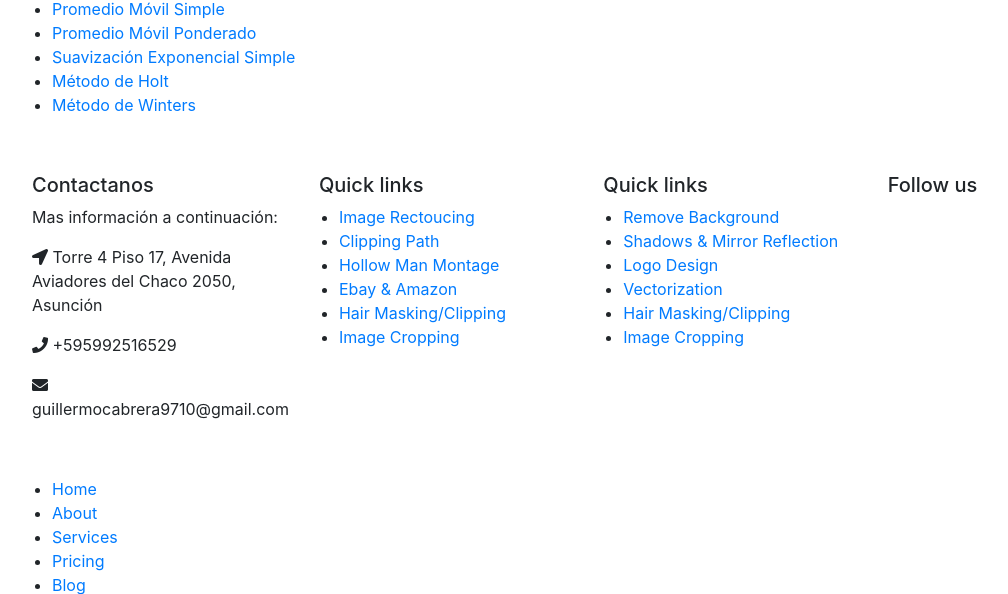
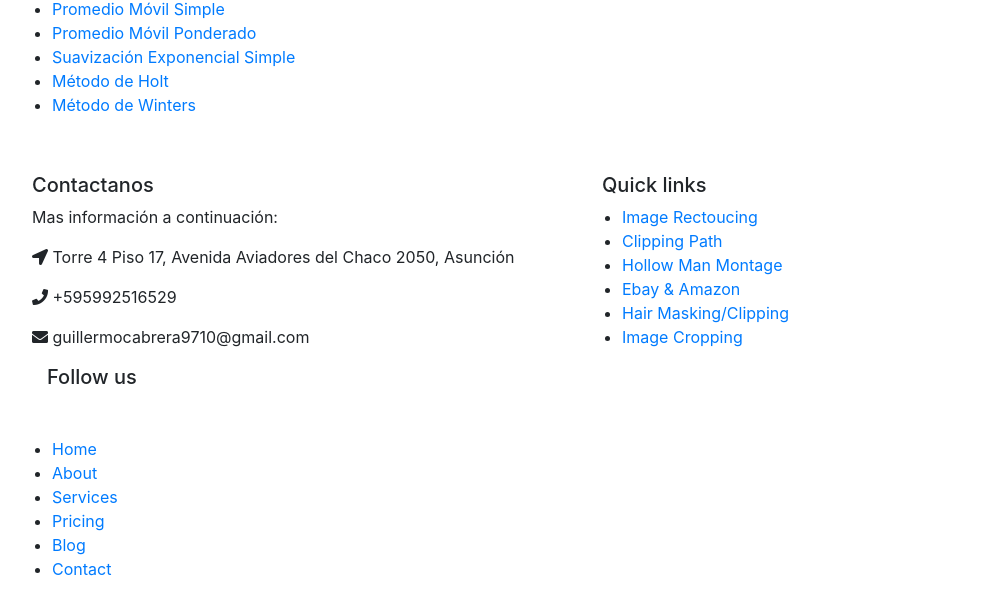
Before and after one commit to gillopy/gillopy.github.io, a plain HTML site: page index.html in a window 1280 px wide. Shown: the part 873-1467 px from the top of the page, without its empty margins (53-1061 px from the left). Drawn offline with nearby package versions, Linux system fonts and the light colour scheme.

Commit message:
Update index.html

```diff
--- a/index.html
+++ b/index.html
@@ -74,20 +74,7 @@
 </div>
 
 
-<div class=" col-sm-4 col-md  col-6 col">
-<h5 class="headin5_amrc col_white_amrc pt2">Quick links</h5>
-<!--headin5_amrc-->
-<ul class="footer_ul_amrc">
-<li><a href="http://webenlance.com">Remove Background</a></li>
-<li><a href="http://webenlance.com">Shadows & Mirror Reflection</a></li>
-<li><a href="http://webenlance.com">Logo Design</a></li>
-<li><a href="http://webenlance.com">Vectorization</a></li>
-<li><a href="http://webenlance.com">Hair Masking/Clipping</a></li>
-<li><a href="http://webenlance.com">Image Cropping</a></li>
-</ul>
-<!--footer_ul_amrc ends here-->
 </div>
-
 
 <div class=" col-sm-4 col-md  col-12 col">
 <h5 class="headin5_amrc col_white_amrc pt2">Follow us</h5>
```
